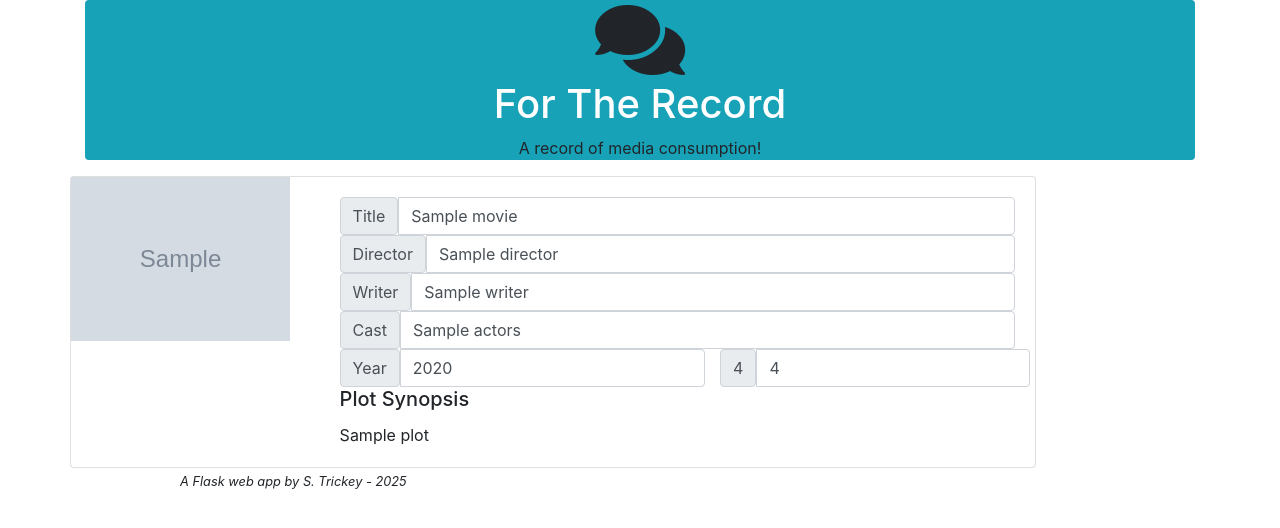
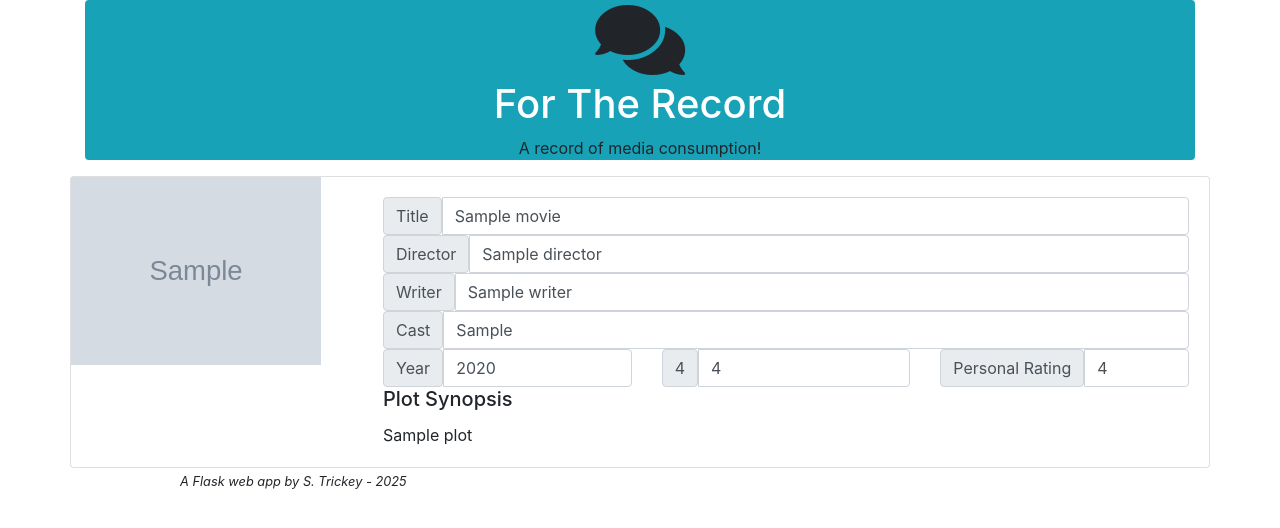
Before and after one commit to HackMasterFlash/ForTheRecord, a Python web app: template webapp/templates/review.html in a window 1280 px wide. Shown: the part 56-584 px from the top of the page. Run offline with Jinja, Linux system fonts and the light colour scheme; the template is opened without the code that fills it: most values are stand-ins (such as "Sample title", 1, 10 or a date in 2020); grey boxes marked "Sample" are stand-in pictures; some libraries are stand-ins or nearby versions.

Commit message:
added some fields and cleaned up the review form

```diff
--- a/webapp/templates/review.html
+++ b/webapp/templates/review.html
@@ -38,7 +38,7 @@
                     <div class="col">
                         <div class="input-group">
                             <span class="input-group-text">Cast</span>
-                            <input class="form-control" name="Title" aria-label="A Title" id="actors" type="text" value="{{movie.actors}}">
+                            <input class="form-control" name="Title" aria-label="A Title" id="actors" type="text" value="{{movie.actors_to_string()}}">
                         </div>
                     </div>
                 </div>
@@ -46,13 +46,19 @@
                     <div class="col">
                         <div class="input-group">
                             <span class="input-group-text">Year</span>
-                            <input class="form-control" name="Year" aria-label="A Year" id="formYearEntry" type="text" value="{{movie.year}}">
+                            <input class="form-control" name="Year" aria-label="A Year" id="year" type="text" value="{{movie.year}}">
                         </div>
                     </div>
-                    <div>
+                    <div class="col">
                         <div class="input-group">
                             <span class="input-group-text">{{movie.RatingSource}}</span>
-                            <input class="form-control" name="Rating" aria-label="A Rating" id="formRatingEntry" type="text" value="{{movie.RatingValueString}}">
+                            <input class="form-control" name="Rating" aria-label="A Rating" id="Rating" type="text" value="{{movie.RatingValueString}}">
+                        </div>
+                    </div>
+                    <div class="col">
+                        <div class="input-group">
+                            <span class="input-group-text">Personal Rating</span>
+                            <input class="form-control" name="PersonalRating" aria-label="A personalRating" id="PersonalRating" type="text" value="{{movie.PersonalRating}}">
                         </div>
                     </div>
                 </div>
```
